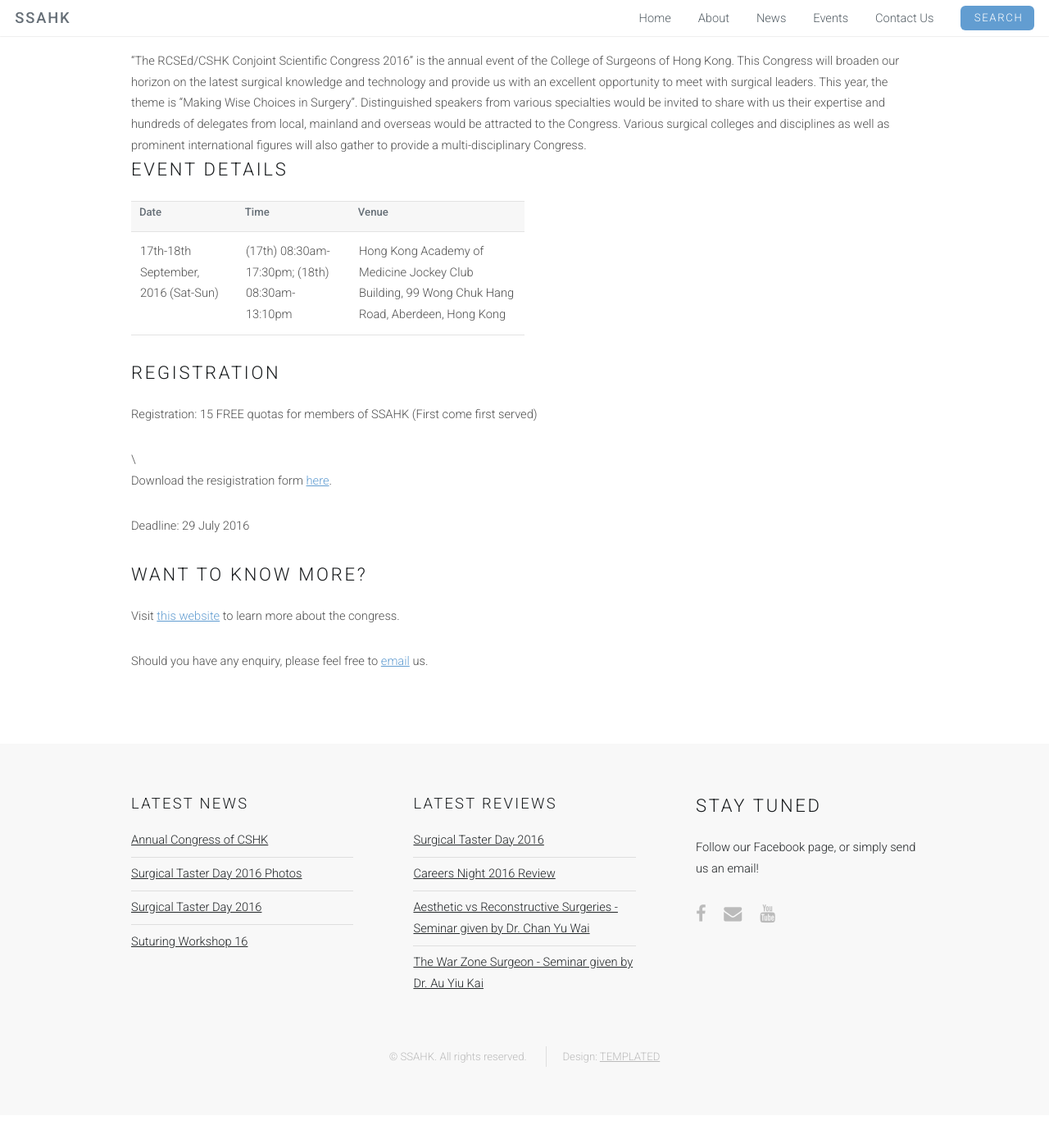
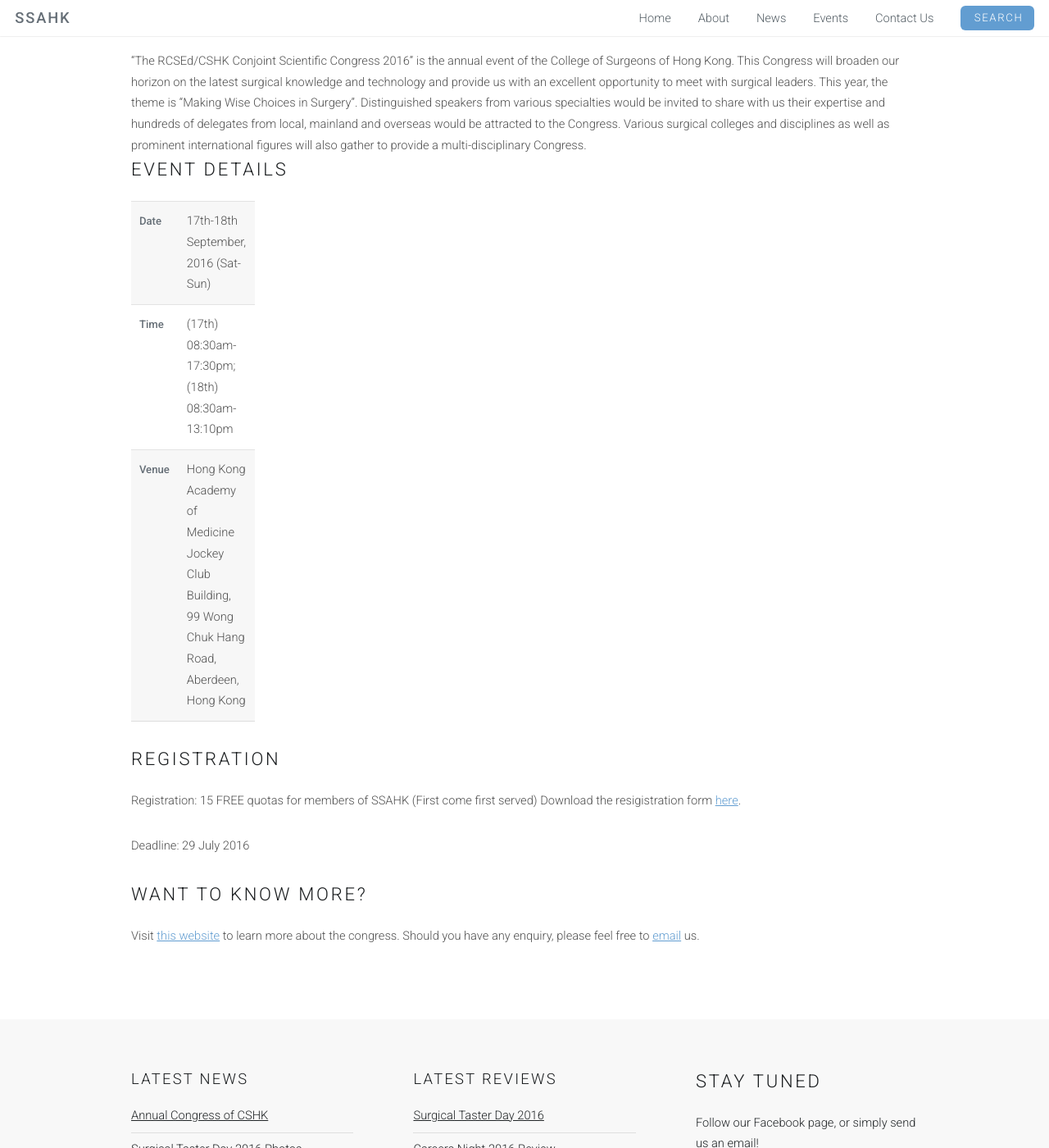
Before and after one commit to SSAHK/ssahk.github.io, a Jekyll site: the page built from _posts/2016-7-19-CSHK-Conjoint-Scientific-Congress-2016.html, in a window 1280 px wide and 1400 px high, scrolled down 1680 px. Shown: the whole window at 82% size. Built offline with Jekyll 4.4.1, drawn with Linux system fonts in a browser that asks for light colours; before the commit the page ends 3040 px from its top, so only the background shows below that; some of the changed lines change nothing that is shown.

Commit message:
cshk text 3

```diff
--- a/_posts/2016-7-19-CSHK-Conjoint-Scientific-Congress-2016.html
+++ b/_posts/2016-7-19-CSHK-Conjoint-Scientific-Congress-2016.html
@@ -15,24 +15,29 @@ This year, the theme is “Making Wise Choices in Surgery”. Distinguished spea
 
 
 <h2>Event details</h2>
-<table style="width:50%">
+<table style="width:10%">
   <tr>
     <th>Date</th>
-    <th>Time</th>
-    <th>Venue</th>
+    <td>17th-18th September, 2016 (Sat-Sun)</td>
   </tr>
   <tr>
-    <td>17th-18th September, 2016 (Sat-Sun)</td>
+    <th>Time</th>
     <td>(17th) 08:30am-17:30pm; (18th) 08:30am-13:10pm</td>
+  </tr>
+  <tr>
+    <th>Venue</th>
     <td>Hong Kong Academy of Medicine Jockey Club Building, 99 Wong Chuk Hang Road, Aberdeen, Hong Kong</td>
   </tr>
 </table>
 
 <h2>Registration</h2>
-<p>Registration: 15 FREE quotas for members of SSAHK (First come first served)</p>\
-<p>Download the resigistration form <a href="https://drive.google.com/file/d/0BxtnE6kz1NFcWVNJcnRXZ1FRZTg/view?usp=sharing" target="_blank">here</a>.</p>
-<p>Deadline: 29 July 2016</p>
+<p>Registration: 15 FREE quotas for members of SSAHK (First come first served)
+
+Download the resigistration form <a href="https://drive.google.com/file/d/0BxtnE6kz1NFcWVNJcnRXZ1FRZTg/view?usp=sharing" target="_blank">here</a>.</p>
+
+Deadline: 29 July 2016</p>
 
 <h2>Want to know more?</h2>
-<p>Visit <a href="http://cshk.org/asm/csc2016/" target="_blank">this website</a> to learn more about the congress.</p>
-<p>Should you have any enquiry, please feel free to <a href="mailto:info@ssahk.org">email</a> us.</p>
+<p>Visit <a href="http://cshk.org/asm/csc2016/" target="_blank">this website</a> to learn more about the congress.
+
+Should you have any enquiry, please feel free to <a href="mailto:info@ssahk.org">email</a> us.</p>
```
